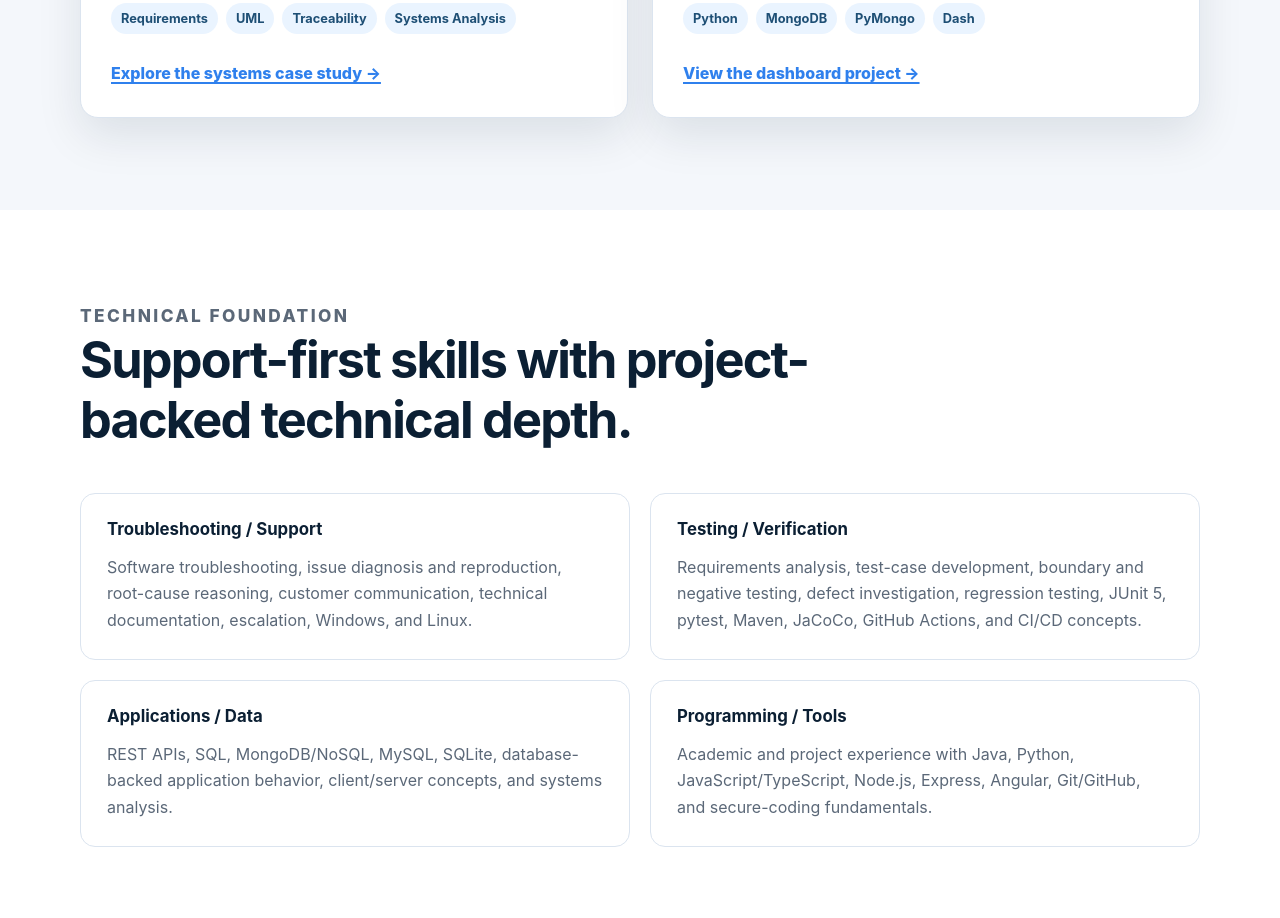
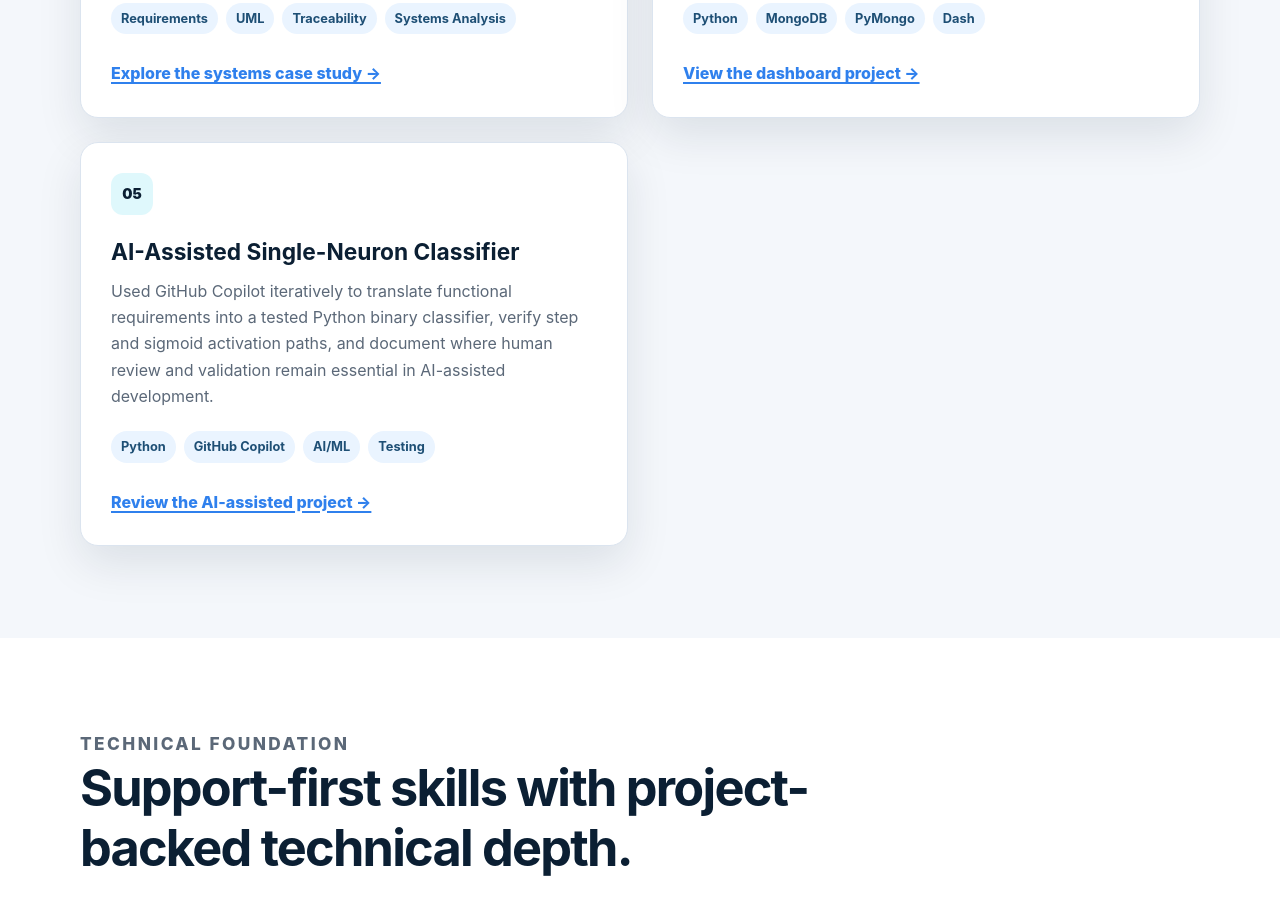
Before and after one commit to PhantomOSG-25/michaelbwood.github.io, a plain HTML site: page index.html in a window 1280 px wide. Shown: the part 3122-4040 px from the top of the page. Drawn offline with Linux system fonts and the light colour scheme.

Commit message:
Feature CS-530 AI-assisted classifier in portfolio

```diff
--- a/index.html
+++ b/index.html
@@ -595,6 +595,16 @@
             </ul>
             <a class="project-link" href="https://github.com/PhantomOSG-25/animal-rescue-dashboard" target="_blank" rel="noreferrer">View the dashboard project &rarr;</a>
           </article>
+
+          <article class="project-card">
+            <span class="project-number">05</span>
+            <h3>AI-Assisted Single-Neuron Classifier</h3>
+            <p>Used GitHub Copilot iteratively to translate functional requirements into a tested Python binary classifier, verify step and sigmoid activation paths, and document where human review and validation remain essential in AI-assisted development.</p>
+            <ul class="tags" aria-label="AI-assisted classifier technologies">
+              <li>Python</li><li>GitHub Copilot</li><li>AI/ML</li><li>Testing</li>
+            </ul>
+            <a class="project-link" href="https://github.com/PhantomOSG-25/michaelbwood.github.io/tree/main/projects/cs530-ai-assisted-code" target="_blank" rel="noreferrer">Review the AI-assisted project &rarr;</a>
+          </article>
         </div>
       </div>
     </section>
```
